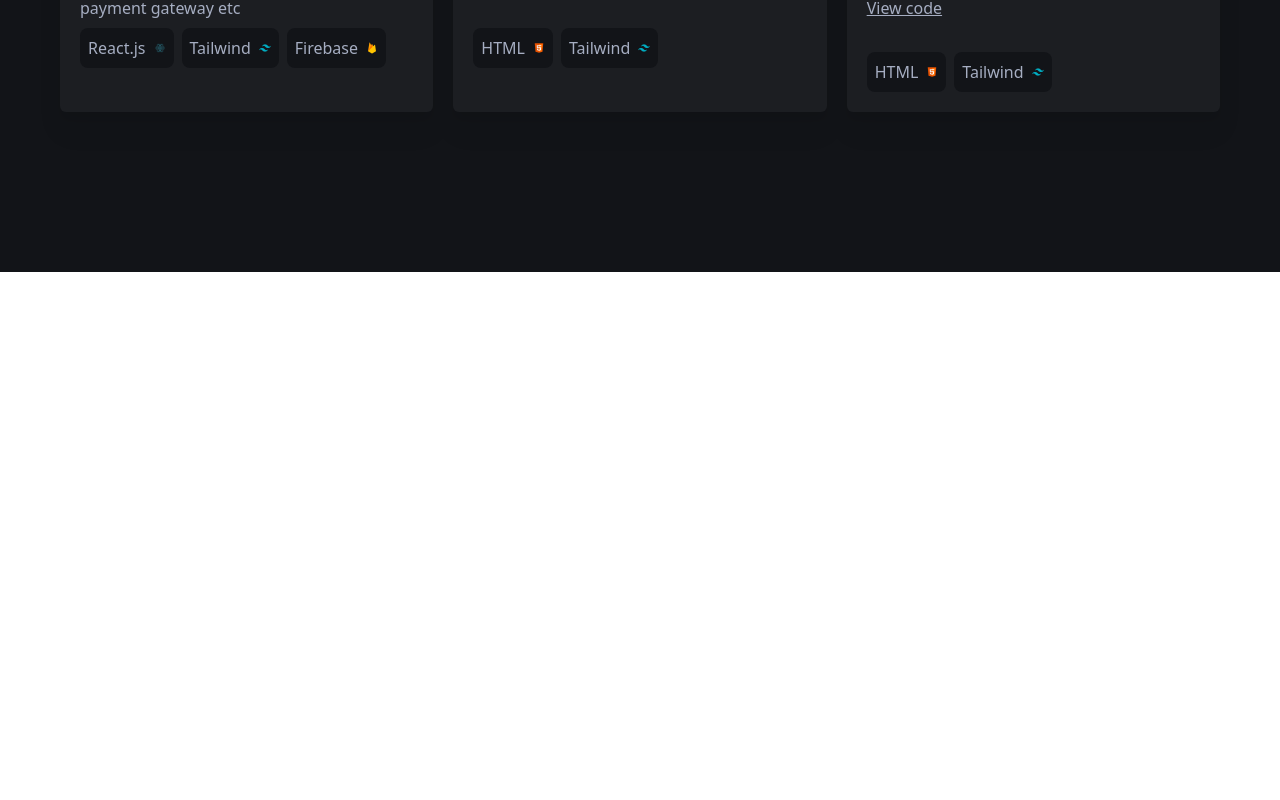
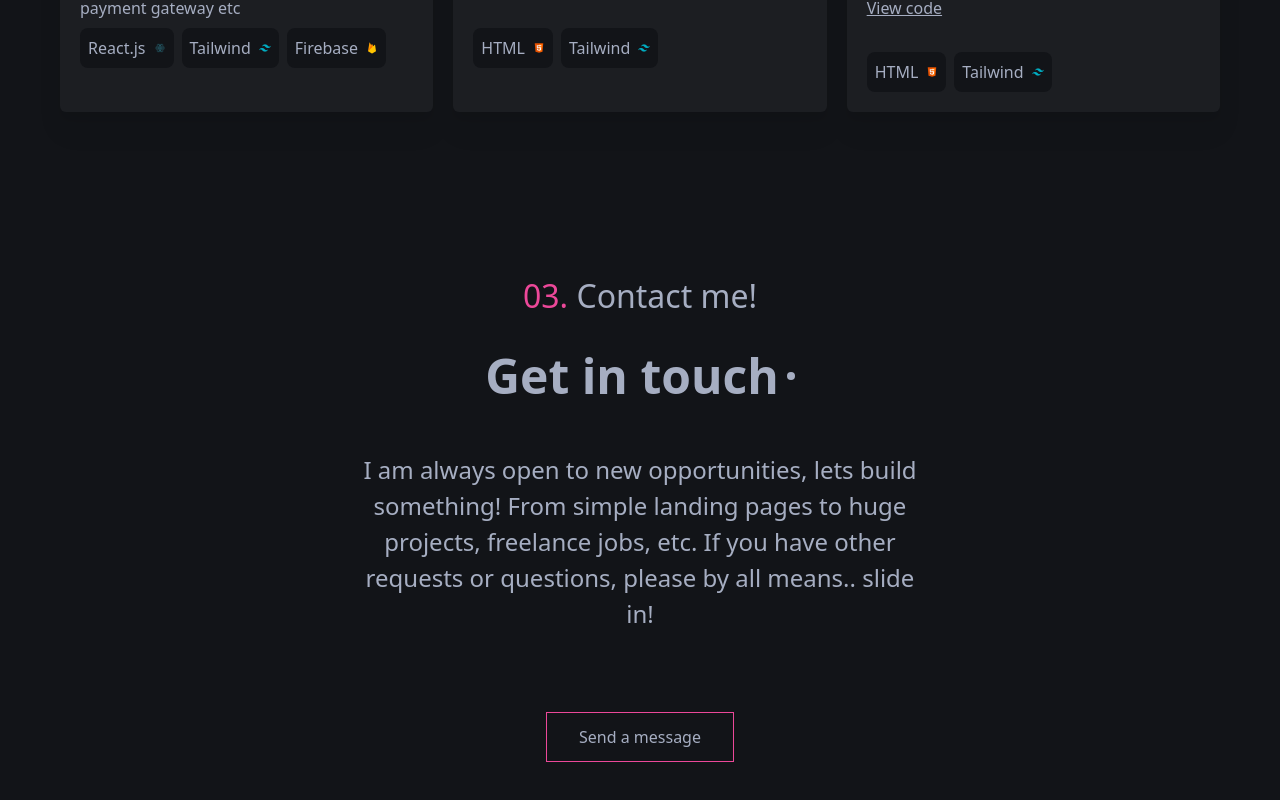
Before and after one commit to Meerahbel/TechSavvySis, a React (Vite) app: page / in a window 1280 px wide. Shown: the part 1906-2706 px from the top of the page. Before the commit the page ends 2178 px from the top, so only its background shows below. Built offline with nearby package versions, Linux system fonts and the light colour scheme.

Commit message:
Contact me and footer

```diff
--- a/src/components/Aboutme.jsx
+++ b/src/components/Aboutme.jsx
@@ -1,6 +1,6 @@
 const Aboutme = () => {
   return (
-    <section className="pb-40 px-3 md:px-[60px]">
+    <section className="pb-20 md:pb-40 px-3 md:px-[60px]">
       <div className="flex gap-10 items-center pb-5">
         <p className="text-[#a6aec2] text-[1.5rem] lg:text-[2rem]">
           <span className="text-[#ec4899]">01.</span> About me
--- /dev/null
+++ b/src/components/Contact.jsx
@@ -0,0 +1,33 @@
+const Contact = () => {
+  return (
+    <section className="flex flex-col pb-20  md:pb-40 px-3 md:px-[60px]">
+      <p className="text-[#a6aec2] text-[1.5rem] lg:text-[2rem] text-center hidden lg:block">
+        <span className="text-[#ec4899]">03.</span> Contact me!
+      </p>
+
+      <div className="flex gap-8 items-center lg:hidden">
+        <p className="text-[#a6aec2] text-[1.2rem]">
+          <span className="text-[#ec4899]">03.</span> Contact me!
+        </p>
+        <div className="h-[1px] w-[180px] bg-[#ec4899]"></div>
+      </div>
+
+      <div className="flex justify-center items-center gap-2 mt-5 ">
+        <p className="text-[#a6aec2] text-[2rem] lg:text-[3rem] font-bold">
+          Get in touch
+        </p>
+        <div className="w-2 h-2 rounded-full bg-[#a6aec2]"></div>
+      </div>
+      <p className="text-[#a6aec2] text-center lg:w-[50%] mx-auto text-[1.2rem] md:text-[1.5rem] mt-10">
+        I am always open to new opportunities, lets build something! From simple
+        landing pages to huge projects, freelance jobs, etc. If you have other
+        requests or questions, please by all means.. slide in!
+      </p>
+      <button className="w-fit border border-[#ec4899] text-[#a6aec2] py-3 px-8 mx-auto mt-20">
+        Send a message
+      </button>
+    </section>
+  );
+};
+
+export default Contact;
--- /dev/null
+++ b/src/components/Footer.jsx
@@ -0,0 +1,17 @@
+import Links2 from "./Links2";
+
+const Footer = () => {
+  return (
+    <footer className="flex flex-col pb-20 px-3 md:px-[60px] justify-center gap-10">
+      <Links2 />
+      <div className="flex flex-col gap-2">
+        <p className="text-[#a6aec2] text-center">
+          Designed and built by Mirabel Ugoji.
+        </p>
+        <p className="text-[#a6aec2] text-center">© 2023.</p>
+      </div>
+    </footer>
+  );
+};
+
+export default Footer;
--- /dev/null
+++ b/src/components/Links2.jsx
@@ -0,0 +1,43 @@
+const Links2 = () => {
+  return (
+    <div className="flex lg:hidden justify-evenly">
+      <a href="">
+        <img
+          src="/images/github.png"
+          alt="github icon"
+          className="w-6 h-6 float-links"
+        />
+      </a>
+      <a href="">
+        <img
+          src="/images/twitter.png"
+          alt="twitter icon"
+          className="w-6 h-6 float-links"
+        />
+      </a>
+      <a href="">
+        <img
+          src="/images/email.png"
+          alt="email icon"
+          className="w-6 h-6 float-links"
+        />
+      </a>
+      <a href="">
+        <img
+          src="/images/linkedin.png"
+          alt="linkedin icon"
+          className="w-6 h-6 float-links"
+        />
+      </a>
+      <a href="">
+        <img
+          src="/images/whatsapp.png"
+          alt="whatsapp icon"
+          className="w-6 h-6 float-links"
+        />
+      </a>
+    </div>
+  );
+};
+
+export default Links2;
--- a/src/components/Works.jsx
+++ b/src/components/Works.jsx
@@ -2,7 +2,7 @@ import Workcard from "./Workcard";
 
 const Works = () => {
   return (
-    <section className="pb-40 px-3 md:px-[60px]">
+    <section className="pb-20 md:pb-40 px-3 md:px-[60px]">
       <div className="flex gap-10 items-center">
         <div className="h-[1px] w-[200px] lg:w-[400px] bg-[#ec4899] hidden lg:block"></div>
         <p className="text-[#a6aec2] text-[1.5rem] lg:text-[2rem]">
--- a/src/pages/Homepage.jsx
+++ b/src/pages/Homepage.jsx
@@ -1,4 +1,6 @@
 import Aboutme from "../components/Aboutme";
+import Contact from "../components/Contact";
+import Footer from "../components/Footer";
 import Header from "../components/Header";
 import Intro from "../components/Intro";
 import Links from "../components/Links";
@@ -12,6 +14,8 @@ const Homepage = () => {
       <Links />
       <Aboutme />
       <Works />
+      <Contact />
+      <Footer />
     </main>
   );
 };
```
